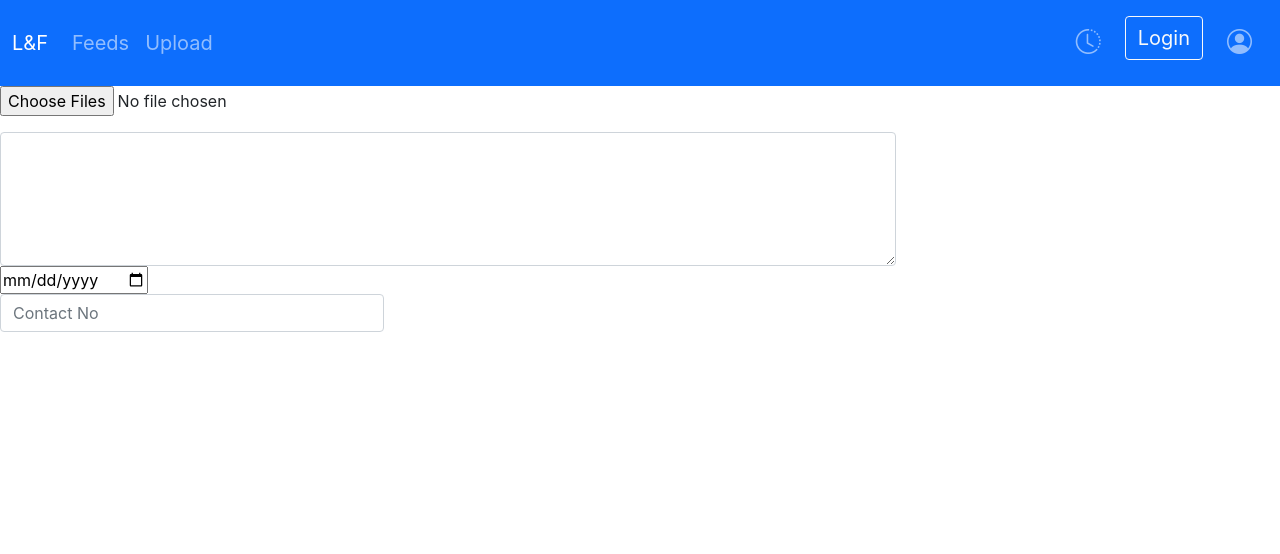
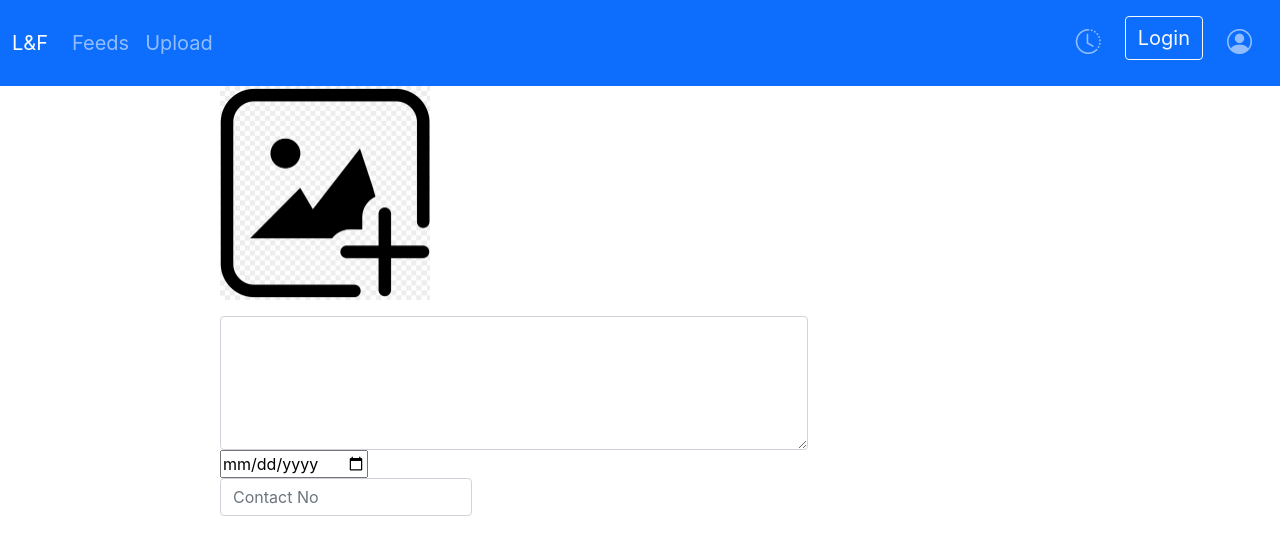
Before and after one commit to architjain2002/Lost-N-Found, a React (Create React App) app in the folder frontend/: page /upload in a window 1280 px wide. Shown: the top 554 px of the page. Built offline with nearby package versions, Linux system fonts and the light colour scheme.

Commit message:
some changes

```diff
--- a/frontend/src/components/TextBox.js
+++ b/frontend/src/components/TextBox.js
@@ -20,6 +20,7 @@ export default function TextBox() {
   // }, [Text]);
 
   return (
+    <div className="d-flex justify-content-center">
       <form>
         <div className="form-group">
           {/* <label for="exampleFormControlTextarea1">Example textarea</label> */}
@@ -40,5 +41,6 @@ export default function TextBox() {
           style={{ width: "30%" }}
           onChange={contactHandler}></input>
       </form>
+    </div>
   );
 }
--- a/frontend/src/components/UploadImage.js
+++ b/frontend/src/components/UploadImage.js
@@ -36,11 +36,15 @@ export default function UploadImage() {
 
   return (
     <div>
+      <label htmlFor="InputImage">
+        <img src="./imageUploadIcon.png" style={{ width: "25%" }} />
+      </label>
       <input
         type="file"
         accept="image/*;capture=camera" //camera option given
         id="InputImage"
         onChange={imageFileHandler}
+        style={{ display: "none" }}
         multiple
       />
 
```
Also changed, not shown: frontend/public/imageUploadIcon.png (added). Lines whose indentation alone changed are shown as unchanged.
